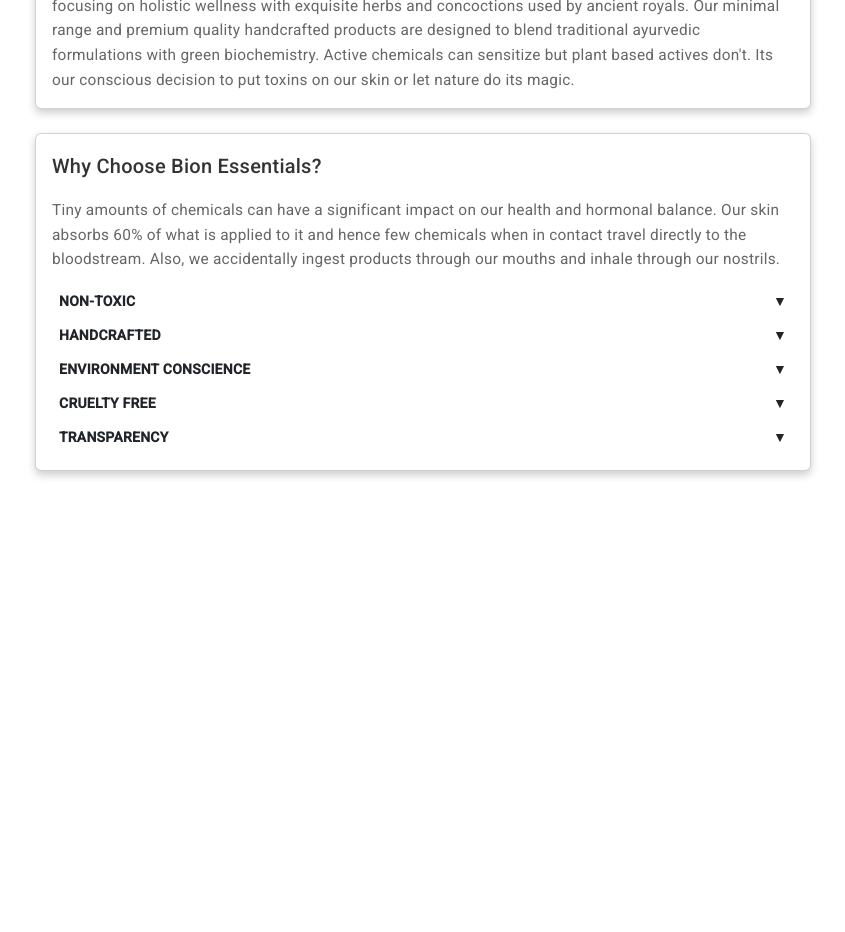
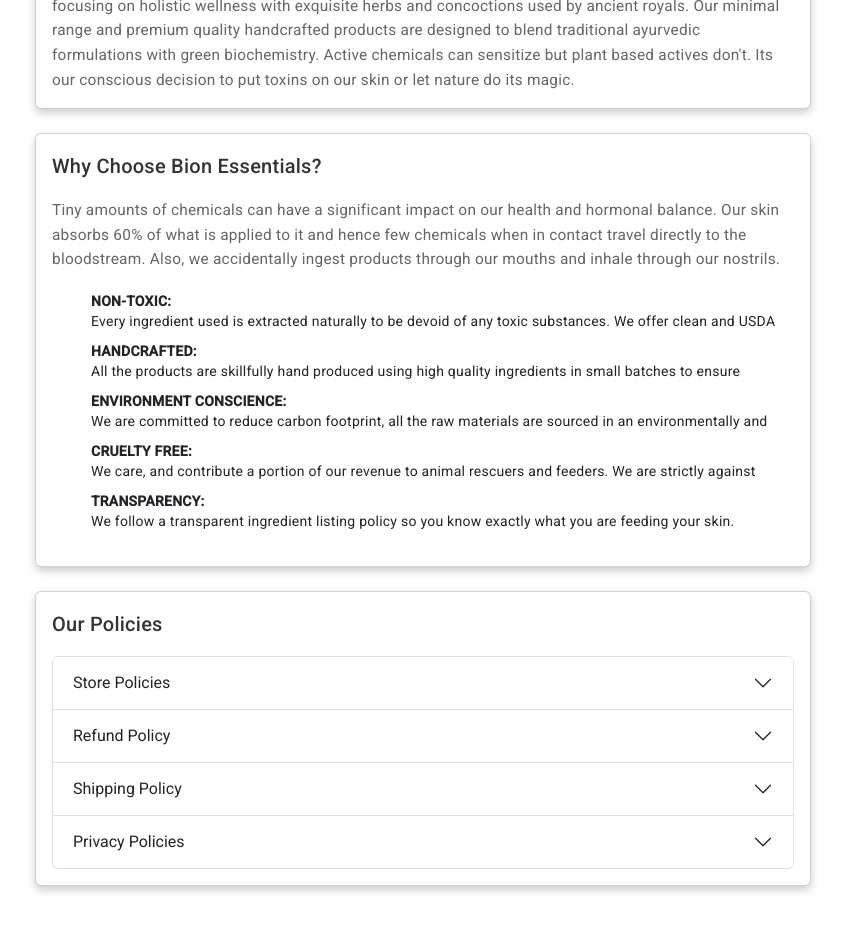
Before and after one commit to sushilrajeeva/BION, an Angular app in the folder BION/: page /aboutbion in a window 1280 px wide. Shown: the part 260-1192 px from the top of the page, without its empty margins (217-1062 px from the left). Before the commit the page ends 800 px from the top, so only its background shows below. Built offline with nearby package versions, Linux system fonts and the light colour scheme.

Commit message:
updated About Bion page

```diff
--- a/BION/src/app/about-bion/about-bion.component.html
+++ b/BION/src/app/about-bion/about-bion.component.html
@@ -6,40 +6,60 @@
             <p class="card-text">Our brand name 'BION' origin is Greek. Bion means "life" or "to revive". We are an organic skincare brand focusing on holistic wellness with exquisite herbs and concoctions used by ancient royals. Our minimal range and premium quality handcrafted products are designed to blend traditional ayurvedic formulations with green biochemistry. Active chemicals can sensitize but plant based actives don't. Its our conscious decision to put toxins on our skin or let nature do its magic.</p>
         </div>
     </div>
-    <div class="card about-card">
+    <div class="card about-card mb-4">
         <div class="card-body">
             <h2 class="card-title">Why Choose Bion Essentials?</h2>
             <p class="card-text">Tiny amounts of chemicals can have a significant impact on our health and hormonal balance. Our skin absorbs 60% of what is applied to it and hence few chemicals when in contact travel directly to the bloodstream. Also, we accidentally ingest products through our mouths and inhale through our nostrils.</p>
-            <div class="highlight-item" (click)="expandItem('nontoxic')">
-                <b>NON-TOXIC <span class="expander">&#x25BC;</span></b>
-                <p *ngIf="expandedItem === 'nontoxic'" [@expandCollapse]="expandedItem === 'nontoxic' ? 'expanded' : 'collapsed'">
-                    Every ingredient used is extracted naturally to be devoid of any toxic substances. We offer clean and USDA certified organic ingredients to treat your skin.
-                </p>
-            </div>
-            <div class="highlight-item" (click)="expandItem('handcrafted')">
-                <b>HANDCRAFTED <span class="expander">&#x25BC;</span></b>
-                <p *ngIf="expandedItem === 'handcrafted'" [@expandCollapse]="expandedItem === 'handcrafted' ? 'expanded' : 'collapsed'">
-                    All the products are skillfully hand produced using high-quality ingredients in small batches to ensure freshness and retain sensory experience.
-                </p>
-            </div>
-            <div class="highlight-item" (click)="expandItem('environment')">
-                <b>ENVIRONMENT CONSCIENCE <span class="expander">&#x25BC;</span></b>
-                <p *ngIf="expandedItem === 'environment'" [@expandCollapse]="expandedItem === 'environment' ? 'expanded' : 'collapsed'">
-                    We are committed to reduce carbon footprint, all the raw materials are sourced in an environmentally and ethically responsible manner, that are biodegradable and packed in recyclable packaging.
-                </p>
-            </div>
-            <div class="highlight-item" (click)="expandItem('cruelty')">
-                <b>CRUELTY FREE <span class="expander">&#x25BC;</span></b>
-                <p *ngIf="expandedItem === 'cruelty'" [@expandCollapse]="expandedItem === 'cruelty' ? 'expanded' : 'collapsed'">
-                    We care, and contribute a portion of our revenue to animal rescuers and feeders. We are strictly against testing on animals.
-                </p>
-            </div>
-            <div class="highlight-item" (click)="expandItem('transparency')">
-                <b>TRANSPARENCY <span class="expander">&#x25BC;</span></b>
-                <p *ngIf="expandedItem === 'transparency'" [@expandCollapse]="expandedItem === 'transparency' ? 'expanded' : 'collapsed'">
-                    We follow a transparent ingredient listing policy so you know exactly what you are feeding your skin.
-                </p>
-            </div>
+            <ul>
+                <li class="highlight-item"><b>NON-TOXIC:</b> Every ingredient used is extracted naturally to be devoid of any toxic substances. We offer clean and USDA certified organic ingredients to treat your skin.</li>
+                <li class="highlight-item"><b>HANDCRAFTED:</b> All the products are skillfully hand produced using high quality ingredients in small batches to ensure freshness and retain sensory experience.</li>
+                <li class="highlight-item"><b>ENVIRONMENT CONSCIENCE:</b> We are committed to reduce carbon footprint, all the raw materials are sourced in an environmentally and ethically responsible manner, that are biodegradable and packed in recyclable packaging.</li>
+                <li class="highlight-item"><b>CRUELTY FREE:</b> We care, and contribute a portion of our revenue to animal rescuers and feeders. We are strictly against testing on animals.</li>
+                <li class="highlight-item"><b>TRANSPARENCY:</b> We follow a transparent ingredient listing policy so you know exactly what you are feeding your skin.</li>
+            </ul>
         </div>
     </div>
+
+
+    <div class="card about-card mb-4">
+        <div class="card-body">
+            <h2 class="card-title">Our Policies</h2>
+            <ngb-accordion #acc="ngbAccordion" class="my-4 about-card mb-4">
+                <ngb-panel title="Store Policies">
+                  <ng-template ngbPanelContent>
+                    ORDER ISSUES
+        Bion Essentials values your patronage and will be happy to help in case you face any issue or
+        require assistance with any product. Since, all the products are hand crafted, prepared in
+        small batches, and withholding the natural essence of our products we do not accept returns
+        or exchanges.
+        ​
+        In case the package arrives damaged (broken jars) please click pictures clearly of the
+        damaged product. Due to outsourced shipping vendors, we can only accept damaged products
+        with a proof to support it. Please write to us within 6 hours of shipment (with proof of
+        damage) at bion.essential@gmail.com.
+                  </ng-template>
+                </ngb-panel>
+
+                <ngb-panel title="Refund Policy">
+                  <ng-template ngbPanelContent>
+                    Content of Panel 2
+                  </ng-template>
+                </ngb-panel>
+
+                <ngb-panel title="Shipping Policy">
+                    <ng-template ngbPanelContent>
+                      Content of Panel 2
+                    </ng-template>
+                  </ngb-panel>
+
+                  <ngb-panel title="Privacy Policies">
+                    <ng-template ngbPanelContent>
+                      Content of Panel 2
+                    </ng-template>
+                  </ngb-panel>
+              </ngb-accordion>
+        </div>
+    </div>
+
+
 </div>
--- a/BION/src/app/app.module.ts
+++ b/BION/src/app/app.module.ts
@@ -21,6 +21,7 @@ import { AboutBionComponent } from './about-bion/about-bion.component';
 // Import ng-bootstrap
 import { NgbModule } from '@ng-bootstrap/ng-bootstrap';
 import { ContactUsComponent } from './contact-us/contact-us.component';
+import { NgbAccordionModule } from '@ng-bootstrap/ng-bootstrap';
 
 //Importing fonts
 import { FontAwesomeModule } from '@fortawesome/angular-fontawesome';
@@ -48,6 +49,7 @@ import { FontAwesomeModule } from '@fortawesome/angular-fontawesome';
     MatInputModule,
     NgbModule, // add it to the imports
     FontAwesomeModule,
+    NgbAccordionModule,
   ],
   providers: [],
   bootstrap: [AppComponent],
```
